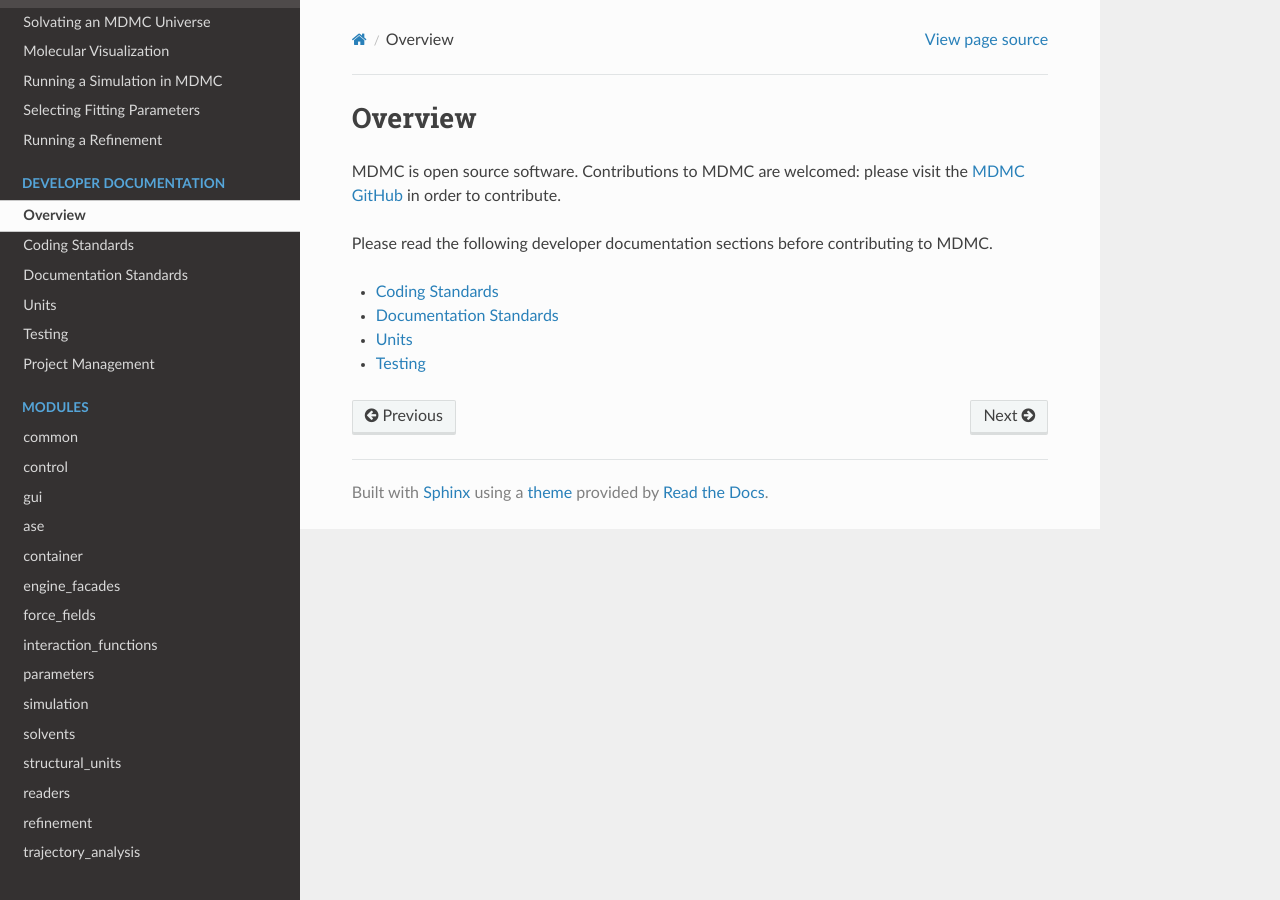
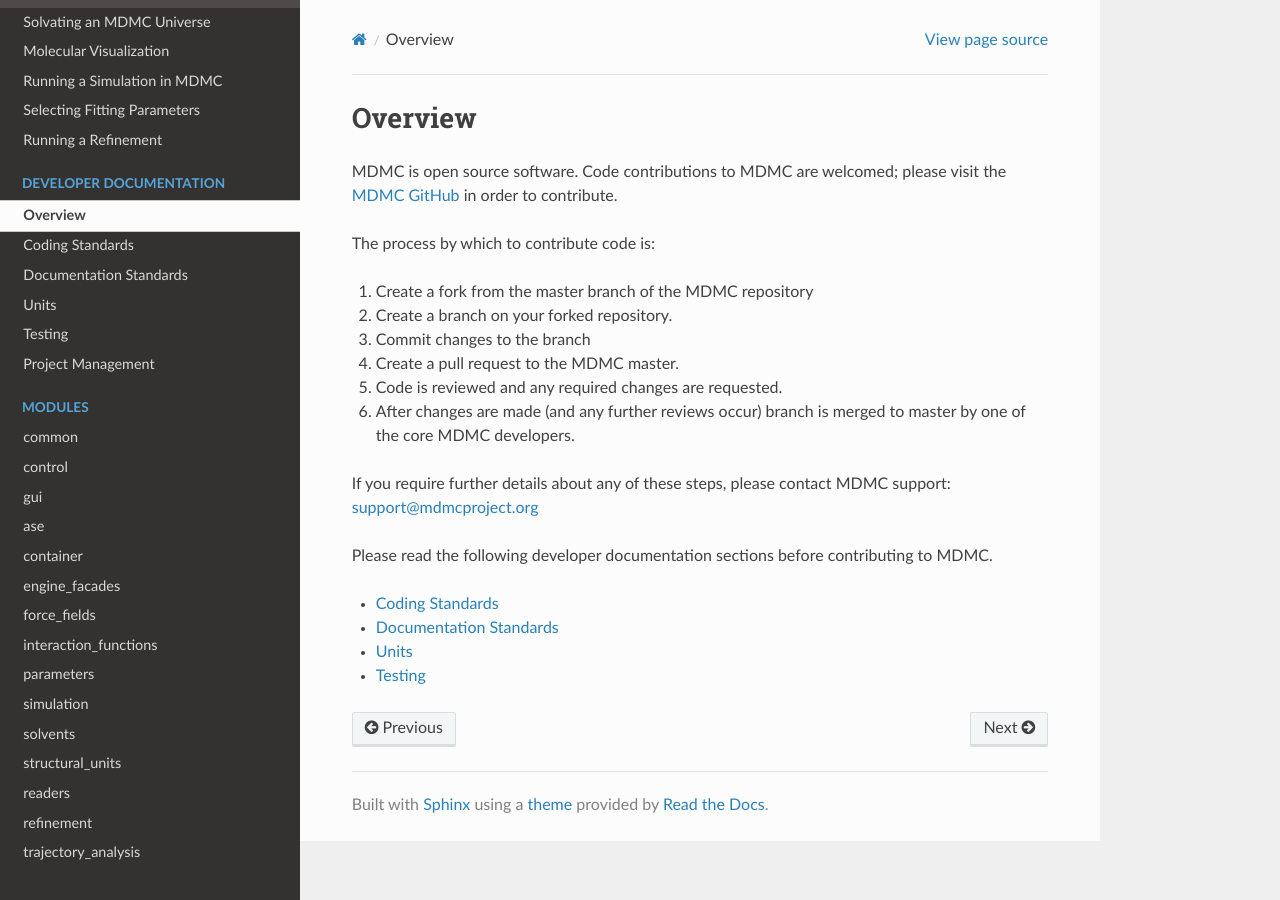
Before and after one commit to ISISNeutronMuon/MDMC, a Sphinx documentation site: the page built from doc/pages/developer/overview.rst, in a window 1280 px wide. Built offline with Sphinx 7.4.7 and the Read the Docs theme 2.0.0, drawn with Linux system fonts in a browser that asks for light colours.

Commit message:
Added description of how to contribute code to MDMC

```diff
--- a/doc/pages/developer/overview.rst
+++ b/doc/pages/developer/overview.rst
@@ -2,9 +2,22 @@
 
 Overview
 ========
-MDMC is open source software. Contributions to MDMC are welcomed: please visit
-the `MDMC GitHub <https://github.com/MDMCproject/MDMCv0.2_pilot>`_ in order to
-contribute.
+MDMC is open source software. Code contributions to MDMC are welcomed; please
+visit the `MDMC GitHub <https://github.com/MDMCproject/MDMCv0.2_pilot>`_ in
+order to contribute.
+
+The process by which to contribute code is:
+
+1. Create a fork from the master branch of the MDMC repository
+2. Create a branch on your forked repository.
+3. Commit changes to the branch
+4. Create a pull request to the MDMC master.
+5. Code is reviewed and any required changes are requested.
+6. After changes are made (and any further reviews occur) branch is merged to
+   master by one of the core MDMC developers.
+
+If you require further details about any of these steps, please contact MDMC
+support: support@mdmcproject.org
 
 Please read the following developer documentation sections before contributing
 to MDMC.
```
